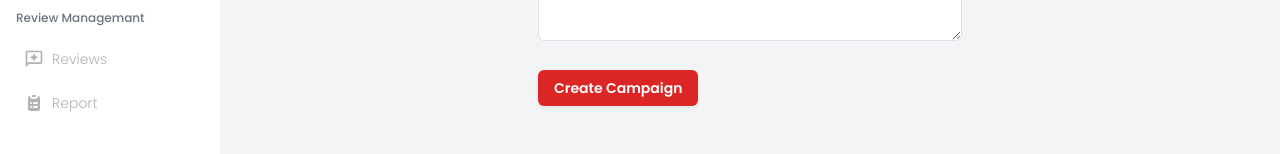
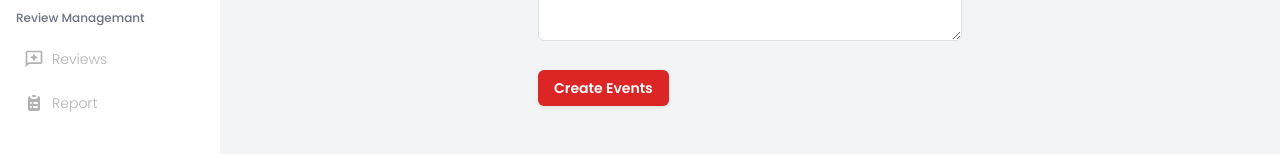
Before and after one commit to GrafixUi/event-management-Admin, a React (Create React App) app: page /addevents in a window 1280 px wide. Shown: the part 511-665 px from the top of the page. Built offline with nearby package versions, Linux system fonts and the light colour scheme.

Commit message:
new update

```diff
--- a/src/pages/eventsmanagement/AddEvents.jsx
+++ b/src/pages/eventsmanagement/AddEvents.jsx
@@ -101,7 +101,7 @@ export default function Createcampaign() {
                             type="submit"
                             className="rounded-md bg-red-600 px-3 py-2 text-sm font-semibold text-white shadow-sm "
                         >
-                            Create Campaign
+                            Create Events
                         </button>
                     </div>
                 </form>
```
Also changed, not shown: 10 other files (tests, documents, lock files or other folders).
